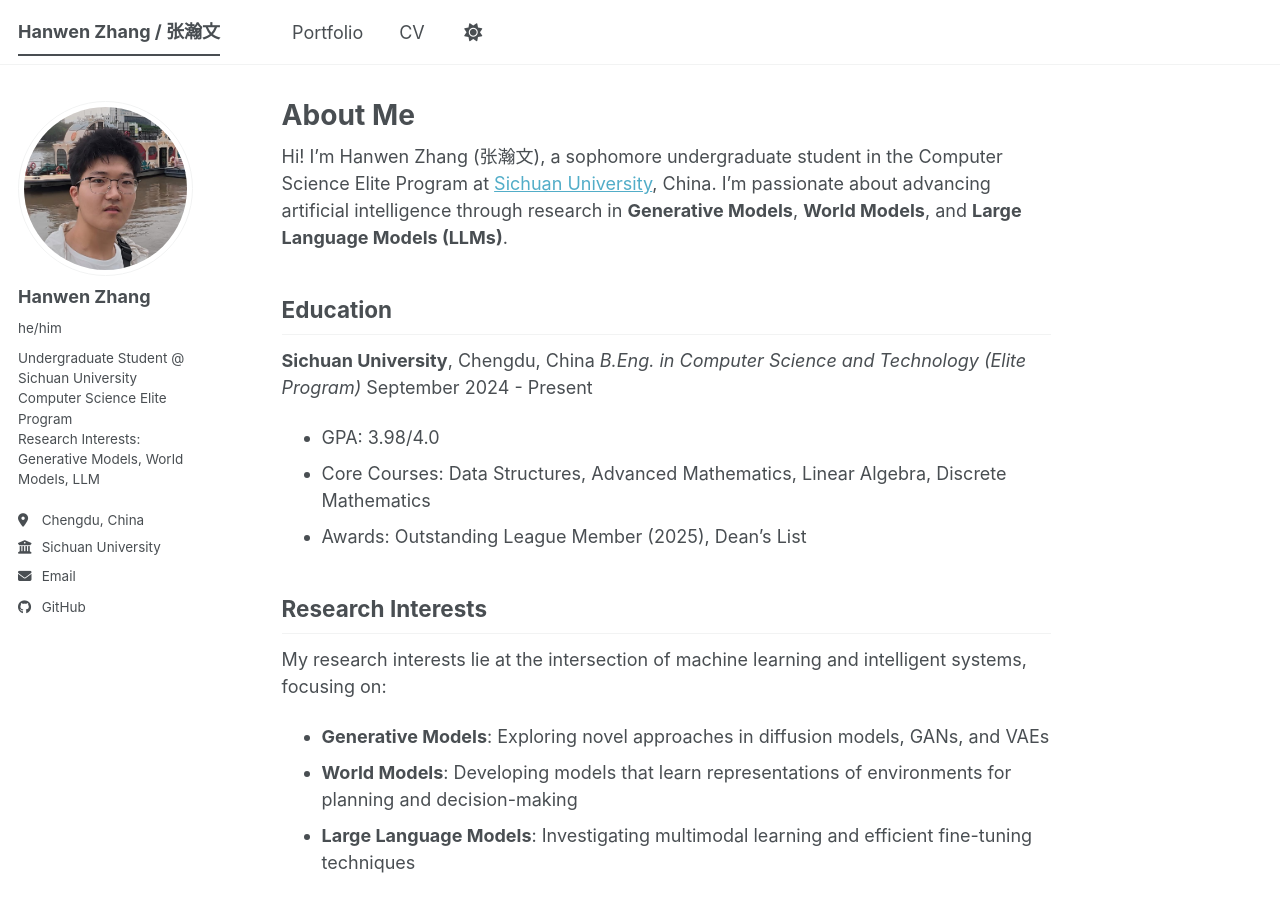
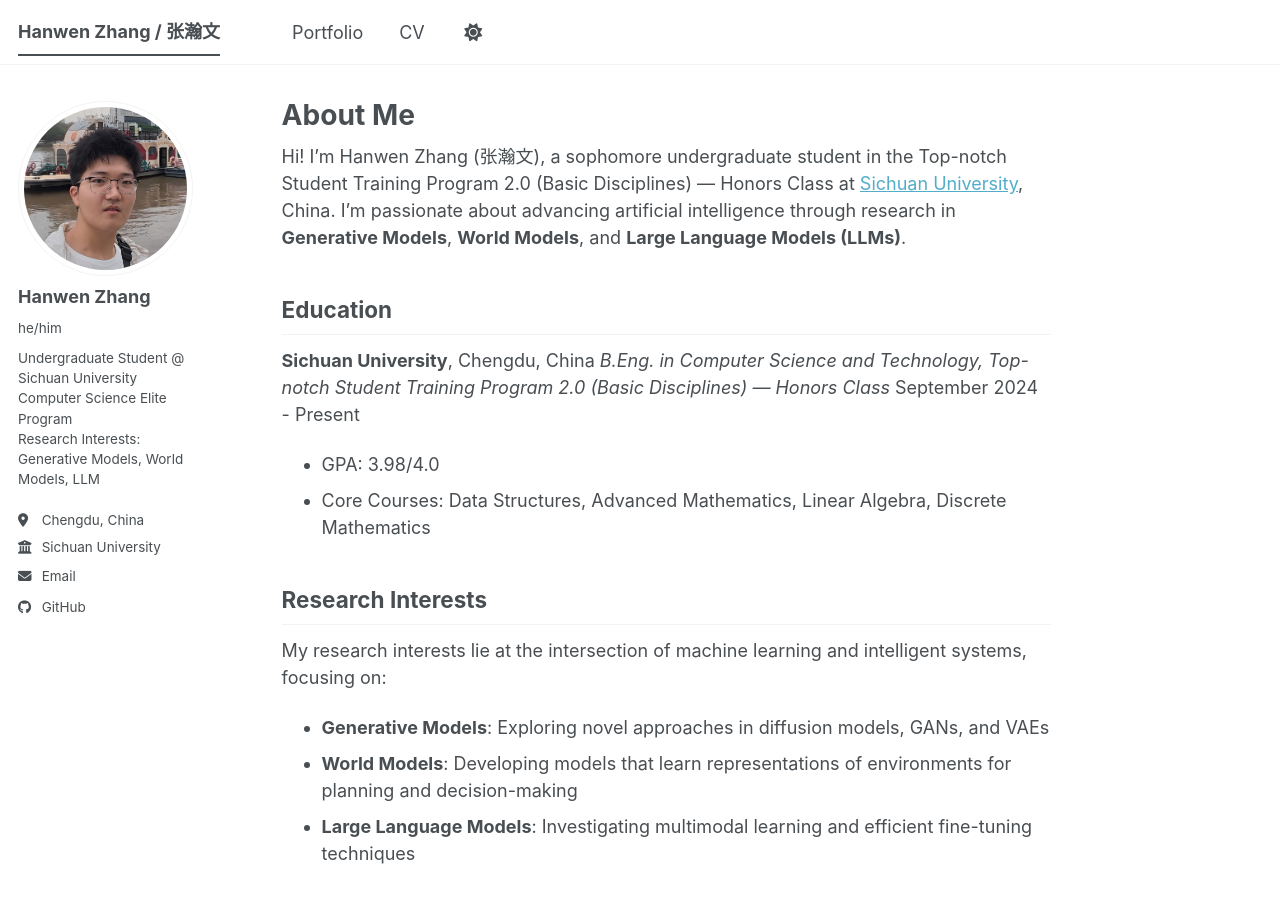
Before and after one commit to hwzhangcs/hwzhangcs.github.io, a Jekyll site: the page built from _pages/about.md, in a window 1280 px wide and 900 px high. Built offline with Jekyll 4.4.1, drawn with Linux system fonts in a browser that asks for light colours; a script bundle is joined from its source files by our own code; library files that are not in the unit come from our copies.

Commit message:
Update program name and remove incorrect award
- Update major to: Computer Science and Technology, Top-notch Student Training Program 2.0 (Basic Disciplines) — Honors Class
- Remove "Dean's List" award (not applicable)
- Update program name consistently across about.md and cv.md

Co-Authored-By: Claude Sonnet 4.5 <noreply@anthropic.com>

```diff
--- a/_pages/about.md
+++ b/_pages/about.md
@@ -7,16 +7,15 @@ redirect_from:
   - /about.html
 ---
 
-Hi! I'm Hanwen Zhang (张瀚文), a sophomore undergraduate student in the Computer Science Elite Program at [Sichuan University](https://www.scu.edu.cn/), China. I'm passionate about advancing artificial intelligence through research in **Generative Models**, **World Models**, and **Large Language Models (LLMs)**.
+Hi! I'm Hanwen Zhang (张瀚文), a sophomore undergraduate student in the Top-notch Student Training Program 2.0 (Basic Disciplines) — Honors Class at [Sichuan University](https://www.scu.edu.cn/), China. I'm passionate about advancing artificial intelligence through research in **Generative Models**, **World Models**, and **Large Language Models (LLMs)**.
 
 ## Education
 
 **Sichuan University**, Chengdu, China
-*B.Eng. in Computer Science and Technology (Elite Program)*
+*B.Eng. in Computer Science and Technology, Top-notch Student Training Program 2.0 (Basic Disciplines) — Honors Class*
 September 2024 - Present
 - GPA: 3.98/4.0
 - Core Courses: Data Structures, Advanced Mathematics, Linear Algebra, Discrete Mathematics
-- Awards: Outstanding League Member (2025), Dean's List
 
 ## Research Interests
 
```
Also changed, not shown: _pages/cv.md (+1 -1 lines).
